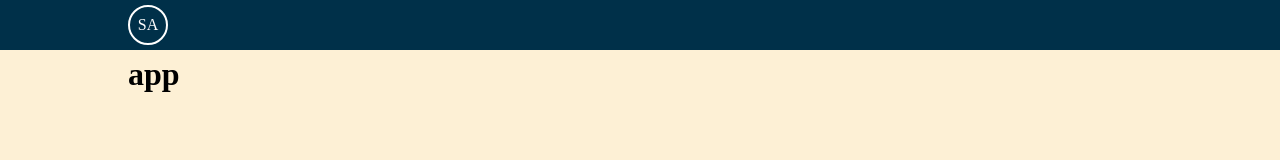
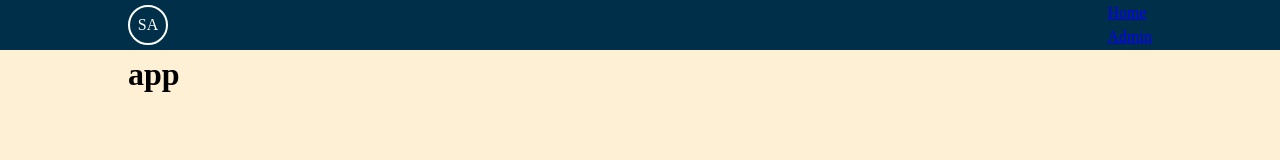
Before and after one commit to amoljagtap17/2024-react-training, a React (Vite) app: page / in a window 1280 px wide. Shown: the top 160 px of the page. Built offline with nearby package versions, Linux system fonts and the light colour scheme.

Commit message:
day 1: add nav component

```diff
--- /dev/null
+++ b/src/components/section/layout/Navbar/Nav/index.tsx
@@ -0,0 +1,24 @@
+const navLinks = [
+  {
+    path: "/",
+    label: "Home",
+  },
+  {
+    path: "/admin",
+    label: "Admin",
+  },
+];
+
+export function Nav() {
+  return (
+    <nav>
+      <ul>
+        {navLinks.map(({ label, path }) => (
+          <li key={label}>
+            <a href={path}>{label}</a>
+          </li>
+        ))}
+      </ul>
+    </nav>
+  );
+}
--- a/src/components/section/layout/Navbar/index.tsx
+++ b/src/components/section/layout/Navbar/index.tsx
@@ -1,10 +1,12 @@
 import { Logo } from "../../../lib";
+import { Nav } from "./Nav";
 import styles from "./Navbar.module.less";
 
 export function Navbar() {
   return (
     <div className={styles.Navbar__root}>
       <Logo />
+      <Nav />
     </div>
   );
 }
```
